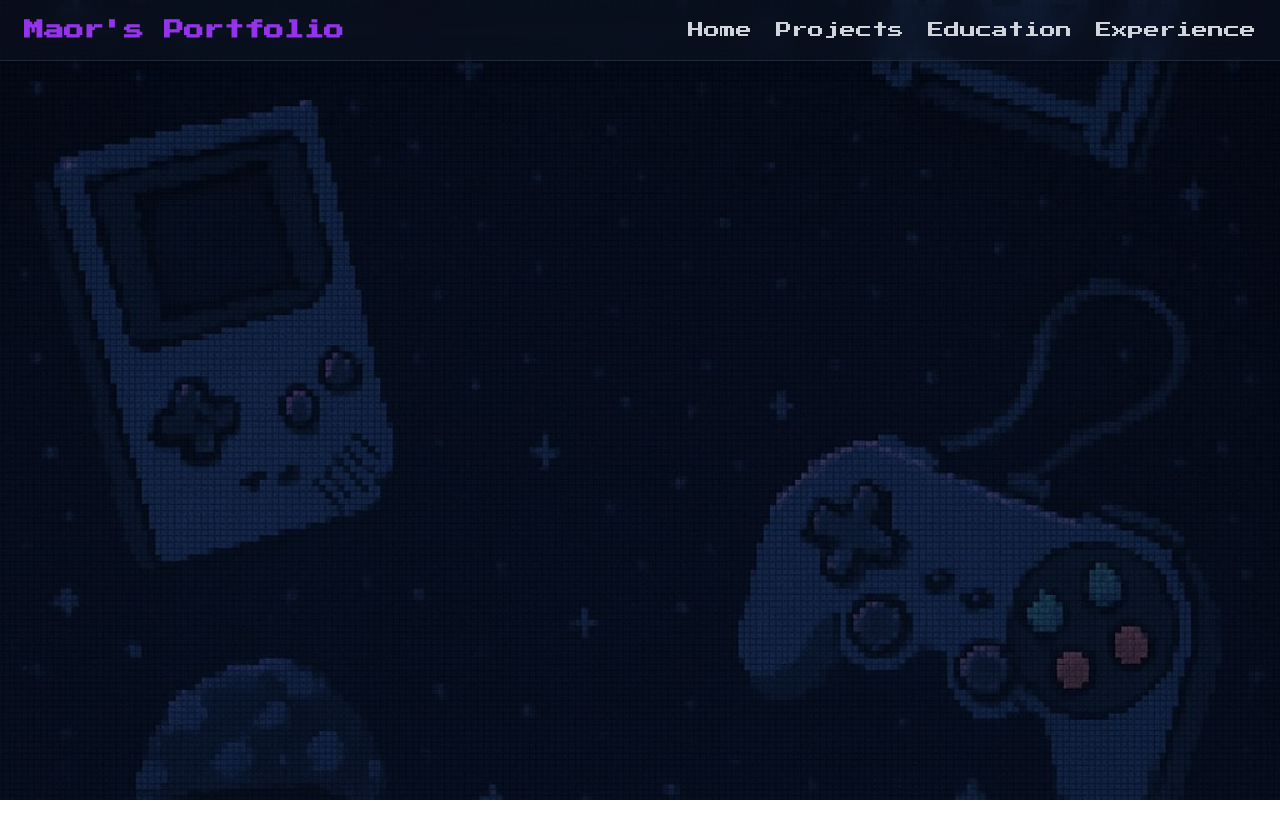
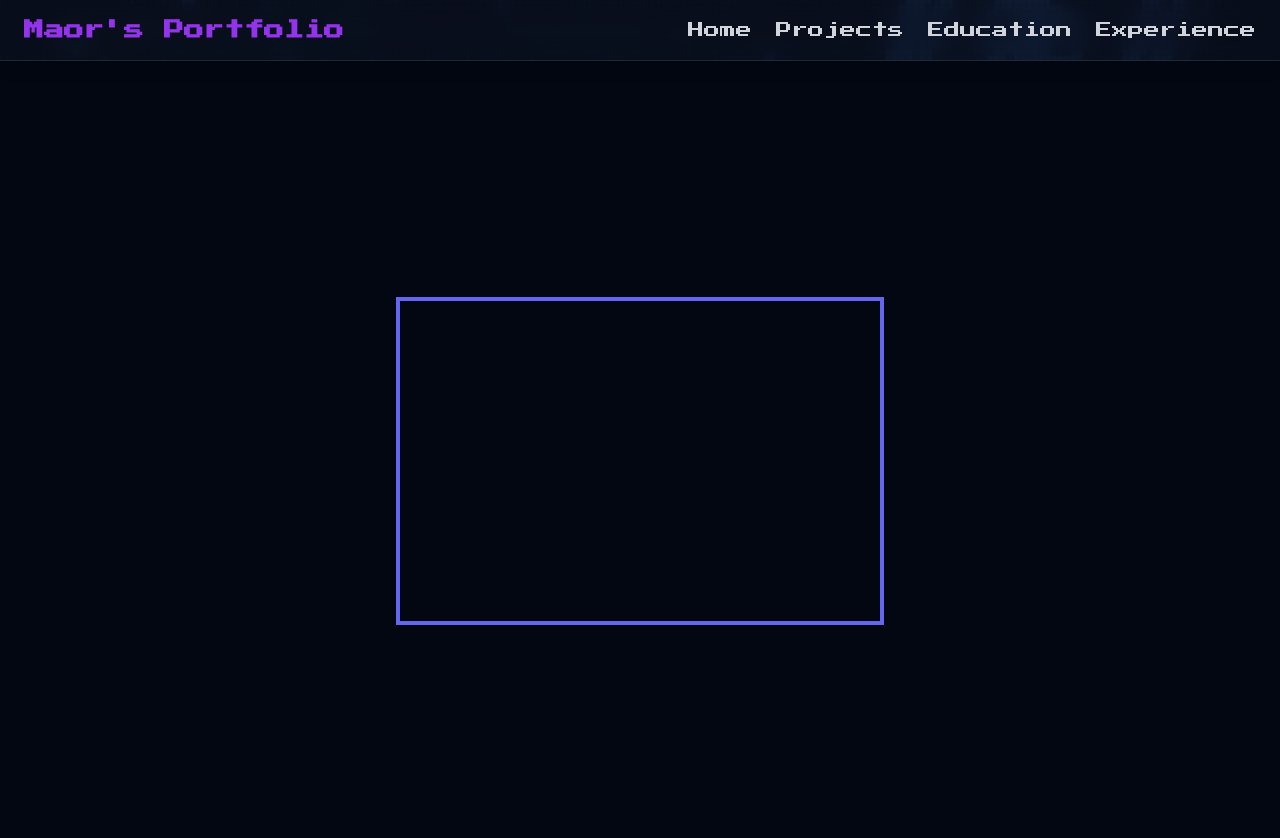
Before and after one commit to MaorMan1/my-portfolio, a React (Vite) app in the folder frontend/: page /play in a window 1280 px wide. Shown: the top 838 px of the page. Before the commit the page ends 800 px from the top, so only its background shows below. Built offline with nearby package versions, Linux system fonts and the light colour scheme.

Commit message:
play page

```diff
--- a/frontend/src/App.tsx
+++ b/frontend/src/App.tsx
@@ -3,6 +3,7 @@ import Home from './pages/Home'
 import Projects from './pages/Projects'
 import Education from './pages/Education'
 import Experience from './pages/Experience'
+import Play from './pages/Play'
 
 function App() {
   const location = useLocation()
@@ -59,6 +60,7 @@ function App() {
         <Route path="/projects" element={<Projects />} />
         <Route path="/education" element={<Education />} />
         <Route path="/experience" element={<Experience />} />
+        <Route path="/play" element={<Play />} />
       </Routes>
     </div>
   )
--- /dev/null
+++ b/frontend/src/pages/Play.tsx
@@ -0,0 +1,9 @@
+function Play() {
+  return (
+    <div className="min-h-screen flex items-center justify-center bg-gray-950 text-white px-4">
+      <canvas id="gameCanvas" width={480} height={320} className="border-4 border-indigo-500" />
+    </div>
+  )
+}
+
+export default Play
```
